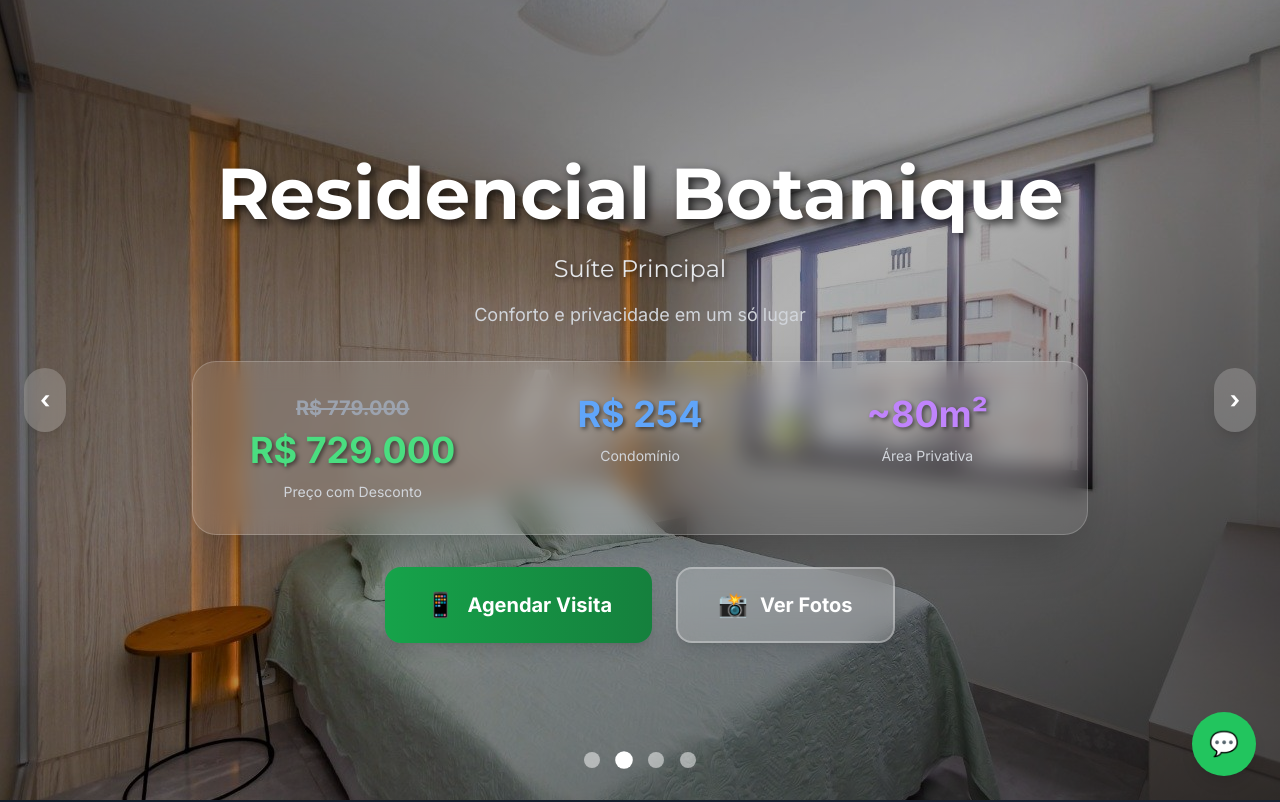
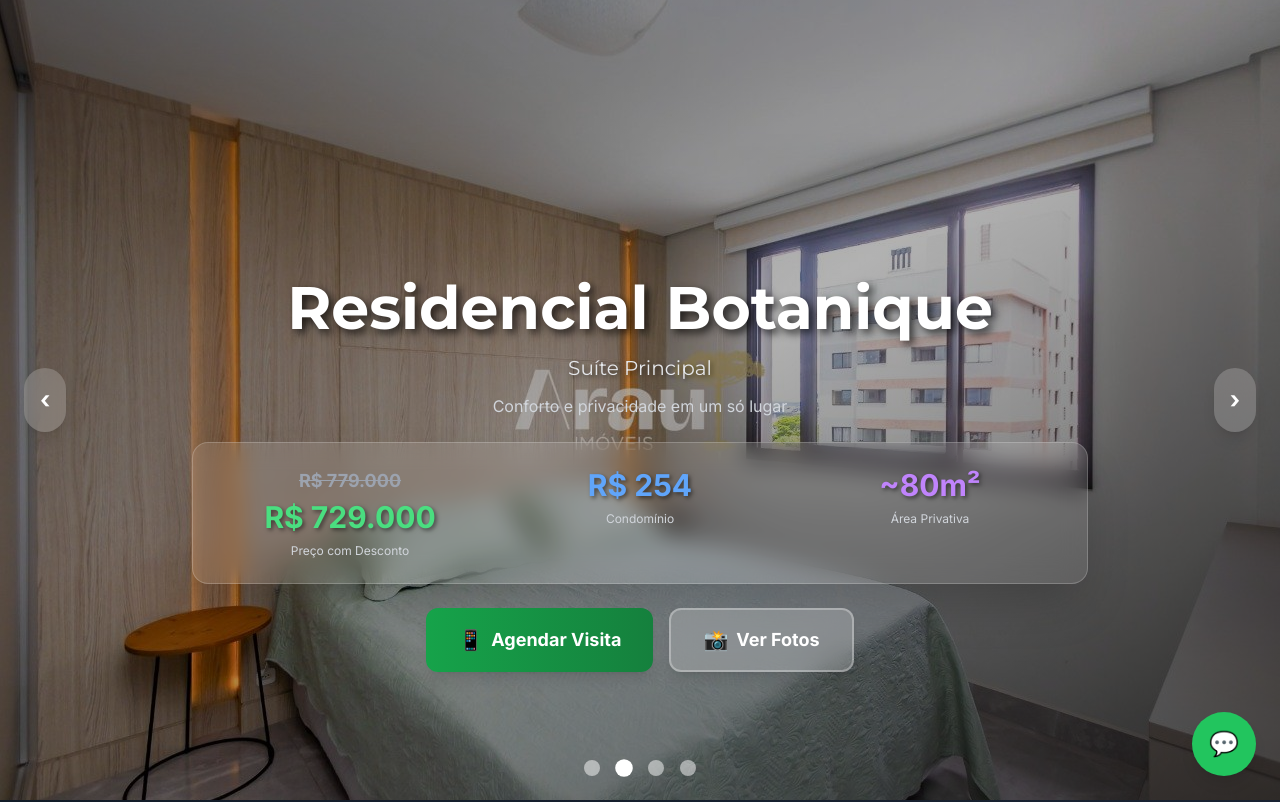
Before and after one commit to mbxagency/apbotanique, a Next.js app: page / in a window 1280 px wide. Shown: the top 802 px of the page. Built offline with nearby package versions, Linux system fonts and the light colour scheme; no server answers.

Commit message:
fix: fixed video

```diff
--- a/src/components/sections/Hero.tsx
+++ b/src/components/sections/Hero.tsx
@@ -70,61 +70,61 @@ export default function Hero () {
         ))}
 
         {/* Overlay com Informações */}
-        <div className="absolute inset-0 flex items-center justify-center z-10 px-4">
+        <div className="absolute inset-0 flex flex-col justify-end pb-20 sm:pb-24 md:pb-32 z-10 px-4">
           <div className="text-center text-white w-full max-w-4xl mx-auto">
-            <h1 className="text-3xl sm:text-4xl md:text-5xl lg:text-6xl xl:text-7xl font-bold mb-4 sm:mb-6 font-heading text-shadow-lg leading-tight">
+            <h1 className="text-2xl sm:text-3xl md:text-4xl lg:text-5xl xl:text-6xl font-bold mb-3 sm:mb-4 font-heading text-shadow-lg leading-tight">
               Residencial Botanique
             </h1>
-            <p className="text-lg sm:text-xl md:text-2xl mb-2 sm:mb-4 text-gray-200 font-heading text-shadow">
+            <p className="text-base sm:text-lg md:text-xl mb-2 sm:mb-3 text-gray-200 font-heading text-shadow">
               {slides[currentSlide]?.title || ''}
             </p>
-            <p className="text-sm sm:text-base md:text-lg mb-6 sm:mb-8 text-gray-300 font-body">
+            <p className="text-xs sm:text-sm md:text-base mb-4 sm:mb-6 text-gray-300 font-body">
               {slides[currentSlide]?.description || ''}
             </p>
 
             {/* Informações do Imóvel */}
-            <div className="bg-white/10 backdrop-blur-md rounded-2xl sm:rounded-3xl p-4 sm:p-6 md:p-8 mb-6 sm:mb-8 border border-white/20 shadow-2xl">
-              <div className="grid grid-cols-3 gap-4 sm:gap-6 md:gap-8">
+            <div className="bg-white/10 backdrop-blur-md rounded-xl sm:rounded-2xl p-3 sm:p-4 md:p-6 mb-4 sm:mb-6 border border-white/20 shadow-2xl">
+              <div className="grid grid-cols-3 gap-2 sm:gap-4 md:gap-6">
                 <div className="text-center">
-                  <div className="text-sm sm:text-lg md:text-xl font-bold text-gray-400 line-through mb-1 sm:mb-2">
+                  <div className="text-xs sm:text-sm md:text-lg font-bold text-gray-400 line-through mb-1">
                     R$ 779.000
                   </div>
-                  <div className="text-xl sm:text-2xl md:text-3xl lg:text-4xl font-bold text-green-400 mb-2 sm:mb-3 text-shadow">
+                  <div className="text-lg sm:text-xl md:text-2xl lg:text-3xl font-bold text-green-400 mb-1 sm:mb-2 text-shadow">
                     R$ 729.000
                   </div>
-                  <div className="text-xs sm:text-sm text-gray-300 font-body">Preço com Desconto</div>
+                  <div className="text-xs text-gray-300 font-body">Preço com Desconto</div>
                 </div>
                 <div className="text-center">
-                  <div className="text-xl sm:text-2xl md:text-3xl lg:text-4xl font-bold text-blue-400 mb-2 sm:mb-3 text-shadow">
+                  <div className="text-lg sm:text-xl md:text-2xl lg:text-3xl font-bold text-blue-400 mb-1 sm:mb-2 text-shadow">
                     R$ 254
                   </div>
-                  <div className="text-xs sm:text-sm text-gray-300 font-body">Condomínio</div>
+                  <div className="text-xs text-gray-300 font-body">Condomínio</div>
                 </div>
                 <div className="text-center">
-                  <div className="text-xl sm:text-2xl md:text-3xl lg:text-4xl font-bold text-purple-400 mb-2 sm:mb-3 text-shadow">
+                  <div className="text-lg sm:text-xl md:text-2xl lg:text-3xl font-bold text-purple-400 mb-1 sm:mb-2 text-shadow">
                     ~80m²
                   </div>
-                  <div className="text-xs sm:text-sm text-gray-300 font-body">Área Privativa</div>
+                  <div className="text-xs text-gray-300 font-body">Área Privativa</div>
                 </div>
               </div>
             </div>
 
             {/* Botões de Ação */}
-            <div className="flex flex-col sm:flex-row gap-3 sm:gap-4 md:gap-6 justify-center">
+            <div className="flex flex-col sm:flex-row gap-2 sm:gap-3 md:gap-4 justify-center">
               <a
                 href="https://wa.me/5541991328657?text=Olá! Tenho interesse no apartamento do Residencial Botanique, no Jardim Botânico. Gostaria de saber mais informações. Código: ARA179."
                 target="_blank"
                 rel="noopener noreferrer"
-                className="bg-gradient-to-r from-green-600 to-green-700 text-white px-6 sm:px-8 md:px-10 py-3 sm:py-4 md:py-5 rounded-xl sm:rounded-2xl text-base sm:text-lg md:text-xl font-bold hover:from-green-700 hover:to-green-800 transition-all duration-300 flex items-center justify-center gap-2 sm:gap-3 shadow-lg hover:shadow-xl transform hover:scale-105"
+                className="bg-gradient-to-r from-green-600 to-green-700 text-white px-4 sm:px-6 md:px-8 py-2 sm:py-3 md:py-4 rounded-lg sm:rounded-xl text-sm sm:text-base md:text-lg font-bold hover:from-green-700 hover:to-green-800 transition-all duration-300 flex items-center justify-center gap-1 sm:gap-2 shadow-lg hover:shadow-xl transform hover:scale-105"
               >
-                <span className="text-lg sm:text-xl md:text-2xl">📱</span>
+                <span className="text-sm sm:text-lg md:text-xl">📱</span>
                 Agendar Visita
               </a>
               <a
                 href="#galeria"
-                className="bg-white/20 backdrop-blur-md text-white px-6 sm:px-8 md:px-10 py-3 sm:py-4 md:py-5 rounded-xl sm:rounded-2xl text-base sm:text-lg md:text-xl font-bold hover:bg-white/30 transition-all duration-300 border-2 border-white/30 flex items-center justify-center gap-2 sm:gap-3 shadow-lg hover:shadow-xl transform hover:scale-105"
+                className="bg-white/20 backdrop-blur-md text-white px-4 sm:px-6 md:px-8 py-2 sm:py-3 md:py-4 rounded-lg sm:rounded-xl text-sm sm:text-base md:text-lg font-bold hover:bg-white/30 transition-all duration-300 border-2 border-white/30 flex items-center justify-center gap-1 sm:gap-2 shadow-lg hover:shadow-xl transform hover:scale-105"
               >
-                <span className="text-lg sm:text-xl md:text-2xl">📸</span>
+                <span className="text-sm sm:text-lg md:text-xl">📸</span>
                 Ver Fotos
               </a>
             </div>
@@ -148,7 +148,7 @@ export default function Hero () {
         </button>
 
         {/* Indicadores */}
-        <div className="absolute bottom-4 sm:bottom-6 md:bottom-8 left-1/2 transform -translate-x-1/2 flex space-x-2 sm:space-x-3 md:space-x-4 z-20">
+        <div className="absolute bottom-2 sm:bottom-4 md:bottom-6 left-1/2 transform -translate-x-1/2 flex space-x-2 sm:space-x-3 md:space-x-4 z-20">
           {slides.map((_, index) => (
             <button
               key={index}
--- a/src/components/sections/Location.tsx
+++ b/src/components/sections/Location.tsx
@@ -1,35 +1,28 @@
 'use client';
 
-import {useState, useEffect} from 'react';
-
-interface RouteInfo {
-  distance: string;
-  duration: string;
-  loading: boolean;
-}
+import {useState} from 'react';
 
 export default function Location () {
   const [selectedDestination, setSelectedDestination] = useState<string>('');
-  const [routeInfo, setRouteInfo] = useState<Record<string, RouteInfo>>({});
 
   const distances = [
     {
       place: 'Jardim Botânico',
-      distance: '500 m',
+      distance: '1,2 km',
       duration: '3 min',
       icon: '🌺',
       address: 'R. Eng. Ostoja Roguski, 690 - Jardim Botânico'
     },
     {
       place: 'Shopping Jockey Plaza',
-      distance: '2,2 km',
+      distance: '2,8 km',
       duration: '7 min',
       icon: '🛍️',
       address: 'Av. Pres. Getúlio Vargas, 2645 - Água Verde'
     },
     {
       place: 'Hospital Cajuru',
-      distance: '3 km',
+      distance: '3,1 km',
       duration: '8 min',
       icon: '🏥',
       address: 'R. São José, 300 - Centro'
@@ -43,7 +36,7 @@ export default function Location () {
     },
     {
       place: 'Parc Autódromo',
-      distance: '1,8 km',
+      distance: '4,2 km',
       duration: '10 min',
       icon: '🌳',
       address: 'Av. Cândido Hartmann, s/n - Bigorrilho'
@@ -71,7 +64,7 @@ export default function Location () {
     {
       icon: '🌳',
       title: 'Parques Urbanos',
-      description: 'Mais de 20 parques e áreas verdes'
+      description: 'Mais de 30 parques e áreas verdes'
     },
     {
       icon: '🚌',
@@ -79,39 +72,6 @@ export default function Location () {
       description: 'Sistema integrado de ônibus e BRT'
     }
   ];
-
-  const getRouteInfo = async (destination: string, placeName: string) => {
-    const apartmentAddress = 'Av. Prefeito Maurício Fruet, 1270, Jardim Botânico, Curitiba';
-    const destinationAddress = destination;
-
-    try {
-      const response = await fetch(
-        `https://maps.googleapis.com/maps/api/directions/json?origin=${encodeURIComponent(
-          apartmentAddress
-        )}&destination=${encodeURIComponent(
-          destinationAddress
-        )}&key=YOUR_API_KEY`
-      );
-
-      if (response.ok) {
-        const data = await response.json();
-        if (data.routes && data.routes.length > 0) {
-          const route = data.routes[0];
-          const leg = route.legs[0];
-          setRouteInfo(prev => ({
-            ...prev,
-            [placeName]: {
-              distance: leg.distance.text,
-              duration: leg.duration.text,
-              loading: false
-            }
-          }));
-        }
-      }
-    } catch {
-      // Silently handle error
-    }
-  };
 
   const handleDestinationClick = (place: string) => {
     setSelectedDestination(place);
@@ -136,12 +96,6 @@ export default function Location () {
       apartmentAddress
     )}&destination=${encodeURIComponent(destinationAddress)}&mode=driving`;
   };
-
-  useEffect(() => {
-    distances.forEach(item => {
-      getRouteInfo(item.address, item.place);
-    });
-  }, []);
 
   return (
     <section className="py-8 sm:py-12 md:py-16 bg-gray-50">
@@ -210,9 +164,7 @@ export default function Location () {
                 📍 Pontos Turísticos
               </h3>
               <div className="space-y-3 sm:space-y-4">
-                {distances.map((item, index) => {
-                  const route = routeInfo[item.place];
-                  return (
+                {distances.map((item, index) => (
                   <div
                     key={index}
                     className={`p-3 sm:p-4 rounded-xl shadow-soft hover:shadow-md transition-all duration-300 cursor-pointer ${
@@ -228,21 +180,12 @@ export default function Location () {
                         <h4 className="font-semibold text-gray-900 hover:text-gray-900 text-sm sm:text-base">
                           {item.place}
                         </h4>
-                          {route ? (
-                            <>
                         <p className="text-xs sm:text-sm text-gray-600 hover:text-gray-600">
-                                {route.distance}
+                          {item.distance}
                         </p>
                         <p className="text-xs sm:text-sm text-green-700 font-semibold hover:text-green-700">
-                                {route.duration}
+                          {item.duration}
                         </p>
-                            </>
-                          ) : (
-                            <div className="flex items-center justify-center gap-1 sm:gap-2">
-                              <div className="animate-spin rounded-full h-3 w-3 sm:h-4 sm:w-4 border-b-2 border-green-600"></div>
-                              <span className="text-xs sm:text-sm text-gray-500">Calculando rota...</span>
-                            </div>
-                          )}
                         <p className="text-xs text-gray-500 mt-1 hidden sm:block">{item.address}</p>
                       </div>
                       <div className="text-green-600">
@@ -250,8 +193,7 @@ export default function Location () {
                       </div>
                     </div>
                   </div>
-                  );
-                })}
+                ))}
               </div>
             </div>
           </div>
```
Also changed, not shown: src/components/sections/Video.tsx (+2 -12 lines). Lines whose indentation alone changed are shown as unchanged.
